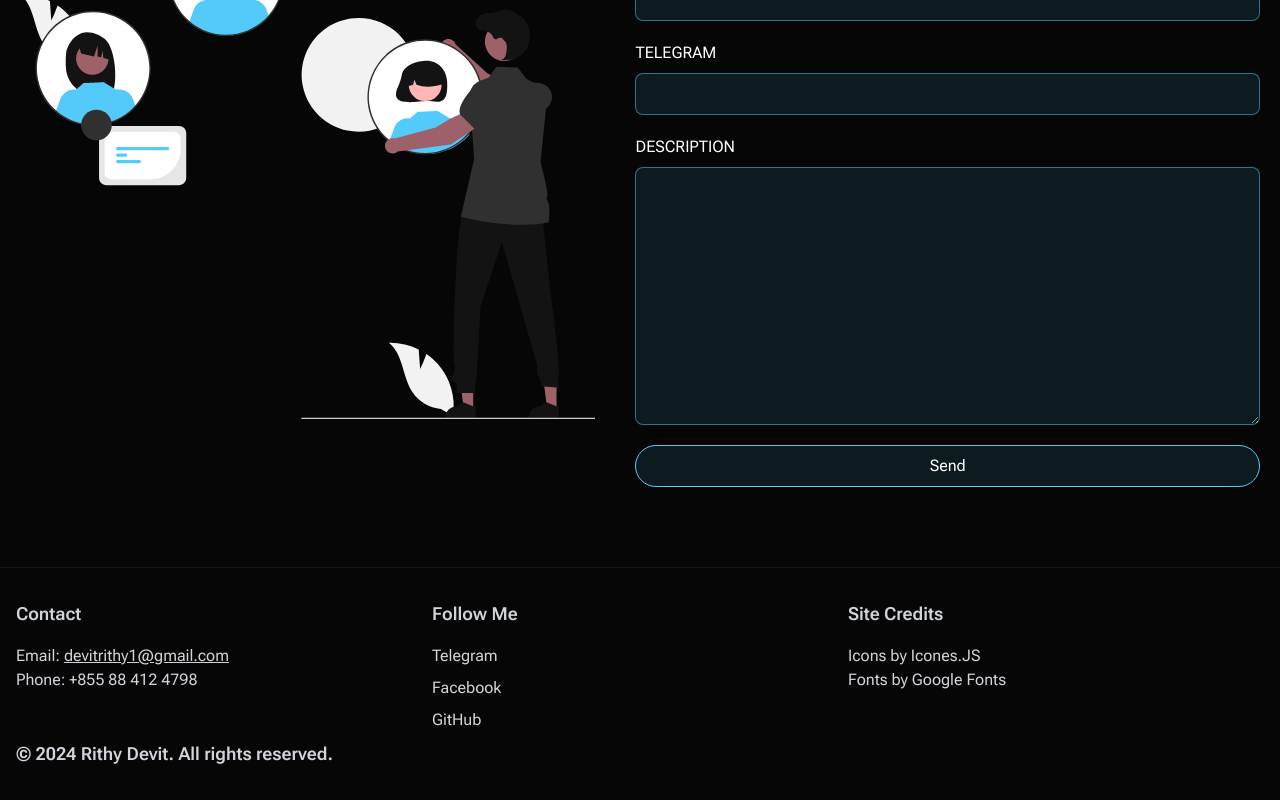
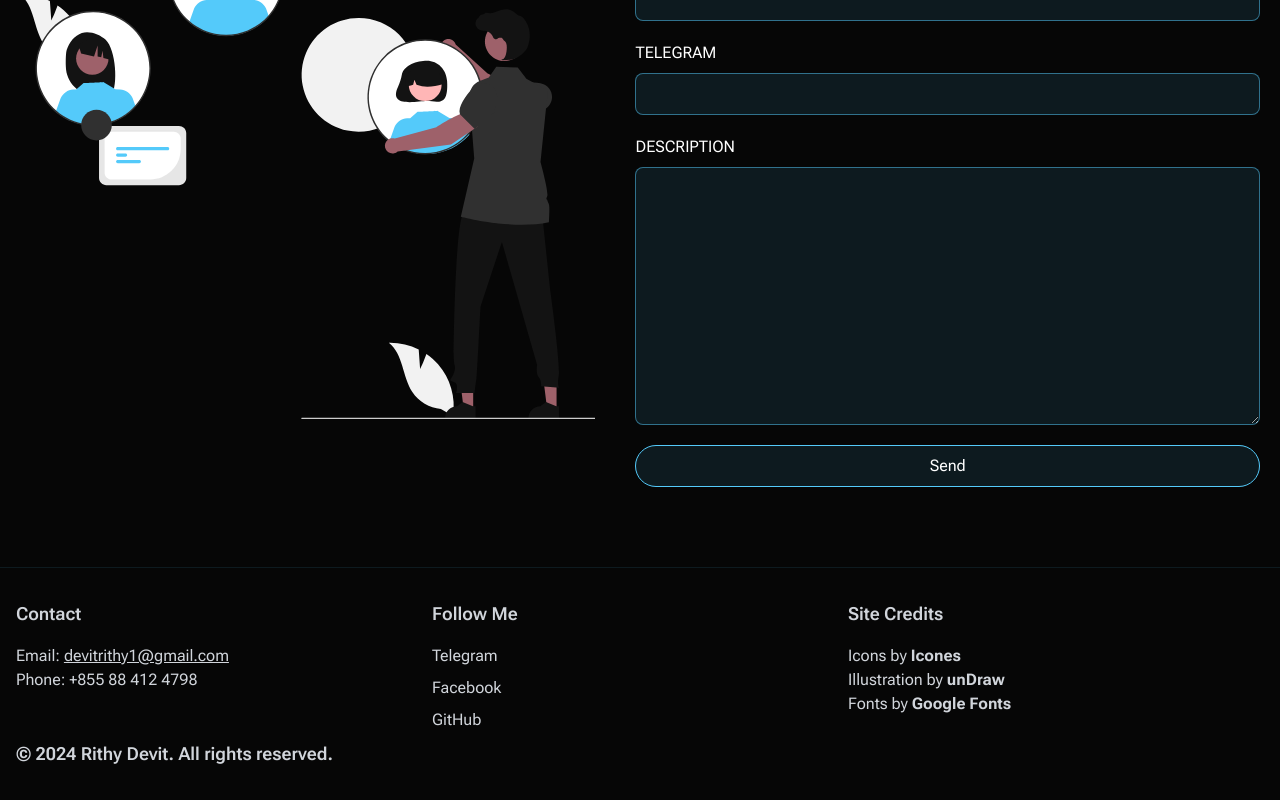
Before and after one commit to devitrithy/vue-project, a Vue app: page / in a window 1280 px wide. Shown: the part 4350-5150 px from the top of the page. Built offline with nearby package versions, Linux system fonts and the light colour scheme.

Commit message:
add more credit and style

```diff
--- a/src/components/Footer.vue
+++ b/src/components/Footer.vue
@@ -41,8 +41,26 @@
       <div class="w-full md:w-1/3 mb-6 md:mb-0">
         <h3 class="text-lg font-semibold mb-4">Site Credits</h3>
         <ul>
-          <li>Icons by Icones.JS</li>
-          <li>Fonts by Google Fonts</li>
+          <li>
+            Icons by
+            <a href="https://icones.js.org" class="font-bold hover:underline"
+              >Icones</a
+            >
+          </li>
+          <li>
+            Illustration by
+            <a href="https://undraw.co" class="font-bold hover:underline"
+              >unDraw</a
+            >
+          </li>
+          <li>
+            Fonts by
+            <a
+              href="https://fonts.google.com/"
+              class="font-bold hover:underline"
+              >Google Fonts</a
+            >
+          </li>
         </ul>
       </div>
 
```
